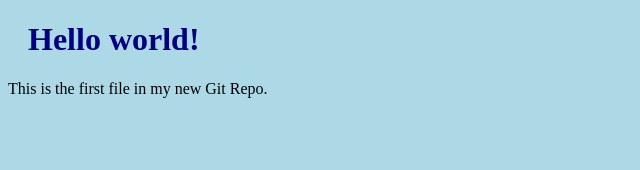
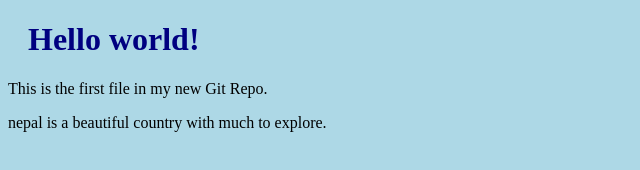
Before and after one commit to KritanBogati/test-1, a plain HTML site: page index.html in a window 1280 px wide. Shown: the whole page, without its empty margins (0-640 px from the left). Drawn offline with Linux system fonts and the light colour scheme.

Commit message:
this is the second added commit

```diff
--- a/index.html
+++ b/index.html
@@ -8,6 +8,7 @@
 
 <h1>Hello world!</h1>
 <p>This is the first file in my new Git Repo.</p>
+<p>nepal is a beautiful country with much to explore.</p>
 
 </body>
 </html>
```
